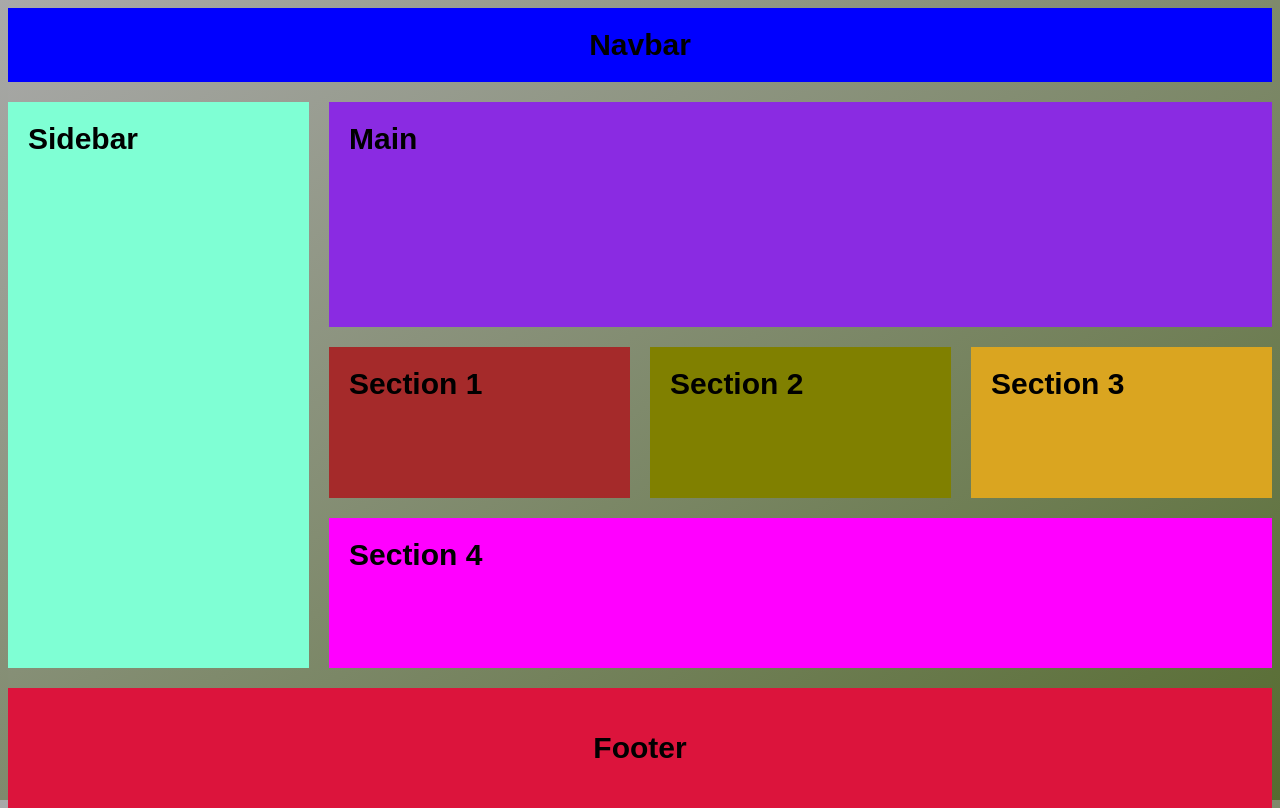
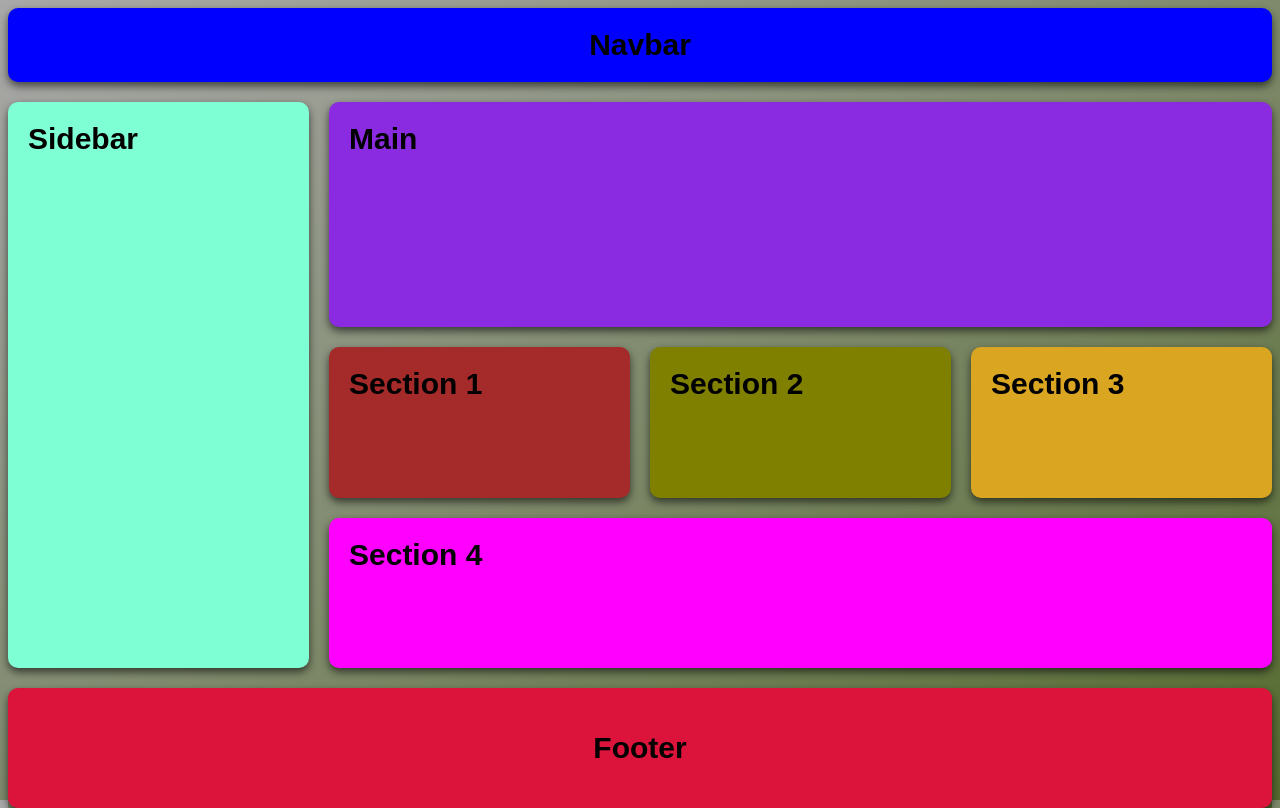
Before and after one commit to SvdNeo/simple_grid_layout, a plain HTML site: page grid.html in a window 1280 px wide. Drawn offline with Linux system fonts and the light colour scheme.

Commit message:
updated the css

```diff
--- a/style.css
+++ b/style.css
@@ -17,6 +17,15 @@ body,html{
     gap: 20px;
     height: 100%;
     animation: fadeIn 1s ease-in-out;
+}
+nav,main,#sidebar,#section1,#section2,#section3,#section4,footer{
+    border-radius: 10px;
+    box-shadow: 0 4px 8px rgba(0,0,0,0.6);
+    transition: transform 0.3s,box-shadow 0.3s;
+}
+nav:hover,main:hover,#sidebar:hover,#section1:hover,#section2:hover,#section3:hover,#section4:hover,footer:hover{
+    box-shadow: 0 4px 8px rgba(0,0,0,0.6);
+    transform: scale(1.03);
 }
 nav{
     grid-area: Navbar;
```
